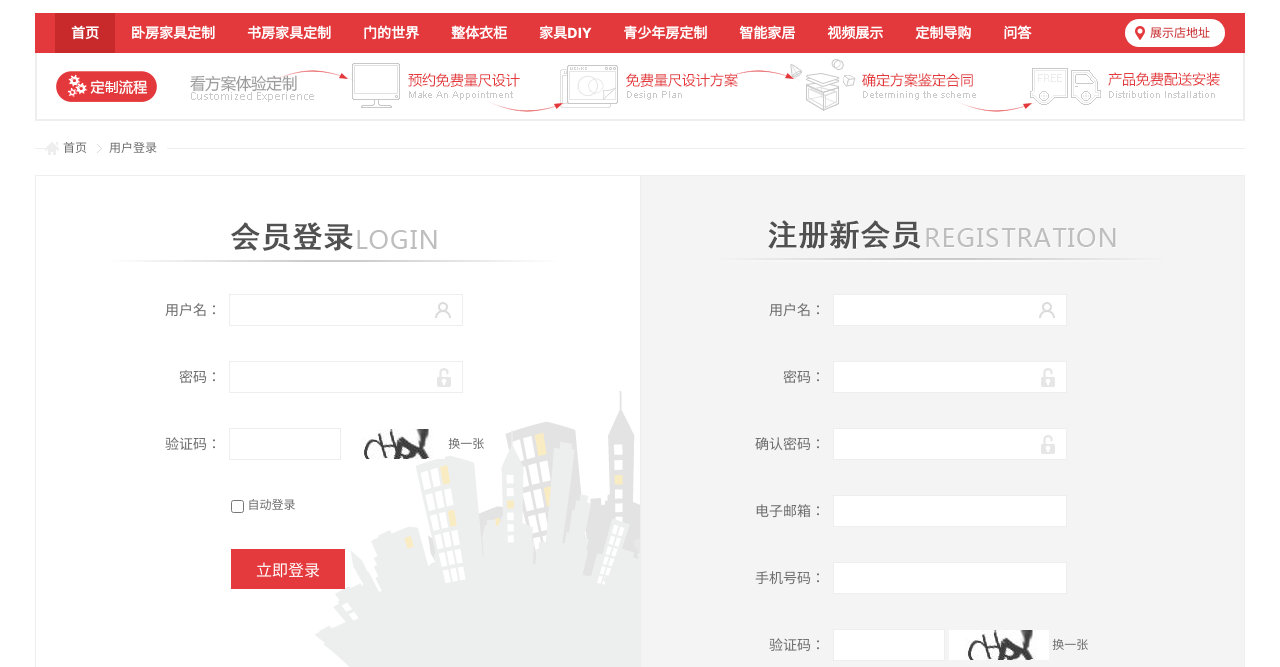
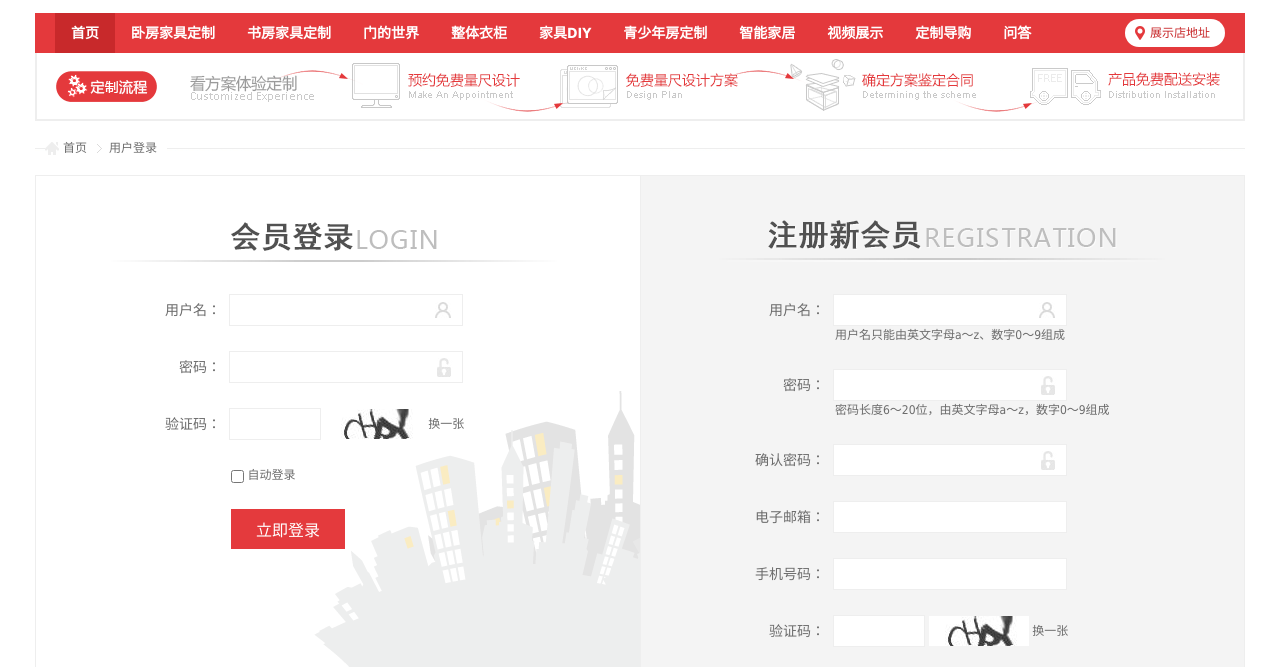
Before and after one commit to e6line/pinwu, a plain HTML site: page Login.html in a window 1280 px wide. Shown: the part 133-800 px from the top of the page. Drawn offline with Linux system fonts and the light colour scheme.

Commit message:
Revise Login Input info and unHappy style
div & css

```diff
--- a/Login.html
+++ b/Login.html
@@ -199,7 +199,7 @@
                     </div>
                     <div class="form-line">
                     	<label for="v_code">验证码：</label>
-                        <input id="v_code" name="v_code" class="ui-input w-100" type="text" />
+                        <input id="v_code" name="v_code" class="ui-input w-80" type="text" />
                         <span class="pic-code"><a href="#"><img src="images/image.jpg" /></a></span>
                         <span class="pic-code"><a href="#">换一张</a></span>
                     </div>
@@ -231,10 +231,12 @@
                     <div class="form-line">
                     	<label for="username">用户名：</label>
                         <input id="username" name="username" class="ui-input u" type="text" />
+                        <p class="input-info">用户名只能由英文字母a～z、数字0～9组成</p>
                     </div>
                     <div class="form-line">
                     	<label for="password">密码：</label>
                         <input id="password" name="password" class="ui-input p" type="password" autocomplete="off" />
+                        <p class="input-info">密码长度6～20位，由英文字母a～z，数字0～9组成</p>
                     </div>
                     <div class="form-line">
                     	<label for="r_password">确认密码：</label>
@@ -250,7 +252,7 @@
                     </div>
                     <div class="form-line">
                     	<label for="v_code_reg">验证码：</label>
-                        <input id="v_code_reg" name="v_code" class="ui-input w-100" type="text" />
+                        <input id="v_code_reg" name="v_code" class="ui-input w-80" type="text" />
                         <span class="pic-code"><a href="#"><img src="images/image.jpg" /></a></span>
                         <span class="pic-code"><a href="#">换一张</a></span>
                     </div>
--- a/style/login.css
+++ b/style/login.css
@@ -48,7 +48,7 @@
 }
 
 .form-line{
-	margin-bottom:35px;
+	margin-bottom:25px;
 	padding-left:60px;
 	position:relative;
 }
@@ -90,9 +90,9 @@ input.p{
 }
 .pic-code a{
 }
-.w-100{
+.w-80{
 	padding:8px 5px;
-	width:100px;
+	width:80px;
 }
 .m-195{
 	padding-left:195px;
@@ -116,15 +116,18 @@ label.ui-check-label{
 	font-family:"微软雅黑";
 	font-size:16px;
 }
+.input-info{
+	padding-left:135px;
+}
 .unhappy{
 	border:1px solid #FFE4DF;
 }
 .unhappyMessage{
 	position:absolute;
-	left:195px;
-	top:35px;
-	color:#F00;
+	left:430px;
+	top:1px;
+	color:#FF6868;
 	background:#FFE4DF;
-	border:1px solid #F00;
+	border:1px solid #FBB;
 	padding:5px;
 }
```
